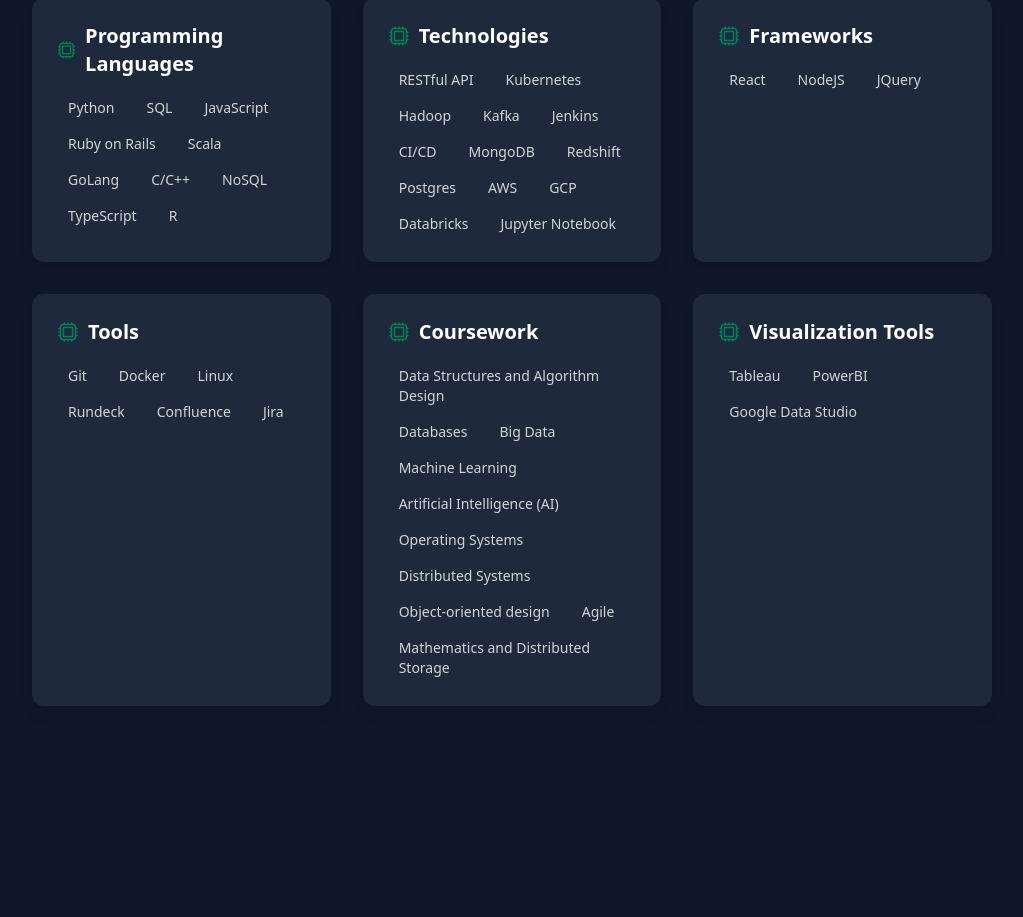
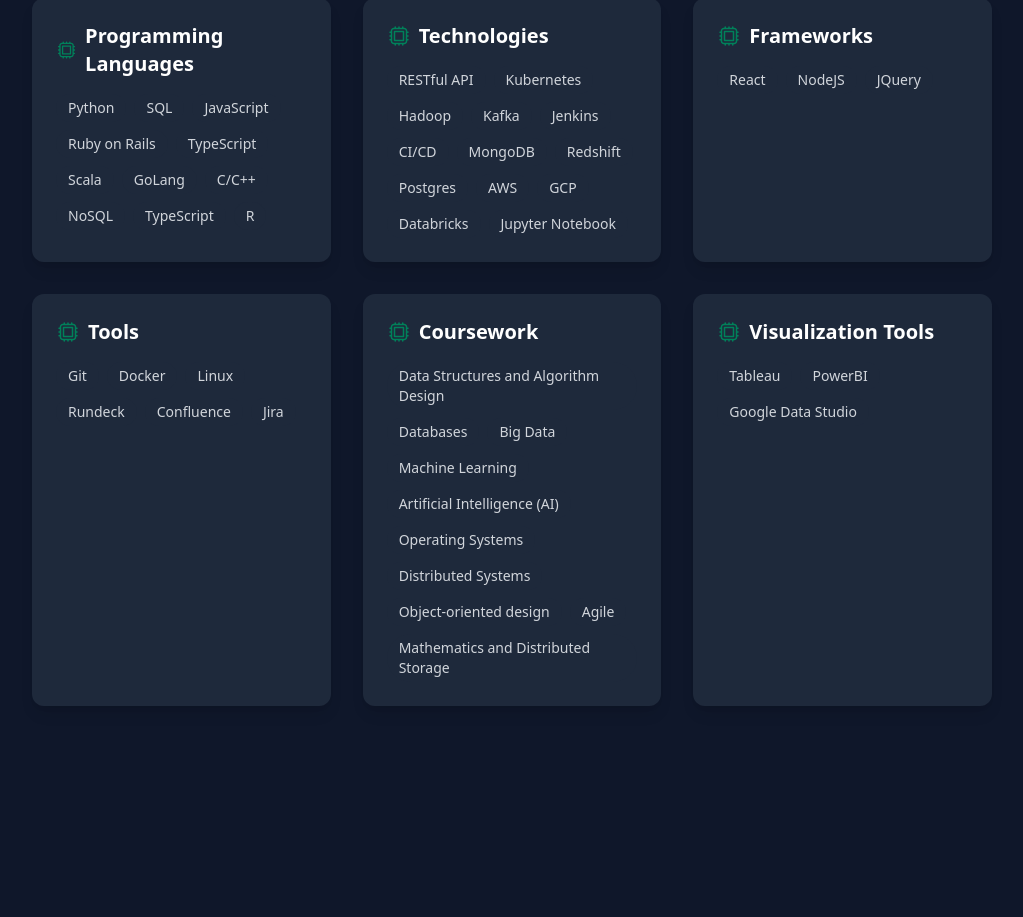
Before and after one commit to Tejanmayi/Portfolio, a React (Vite) app: page / in a window 1280 px wide. Shown: the part 4894-5811 px from the top of the page, without its empty margins (128-1151 px from the left). Built offline with nearby package versions, Linux system fonts and the light colour scheme.

Commit message:
Updated Programming Languages

```diff
--- a/src/components/Skills.tsx
+++ b/src/components/Skills.tsx
@@ -5,7 +5,7 @@
   const skillCategories = [
     {
       title: "Programming Languages",
-      skills: ["Python", "SQL", "JavaScript", "Ruby on Rails", "Scala", "GoLang", "C/C++", "NoSQL", "TypeScript", "R"]
+      skills: ["Python", "SQL", "JavaScript", "Ruby on Rails", "TypeScript", "Scala", "GoLang", "C/C++", "NoSQL", "TypeScript", "R"]
     },
     {
       title: "Technologies",
```
